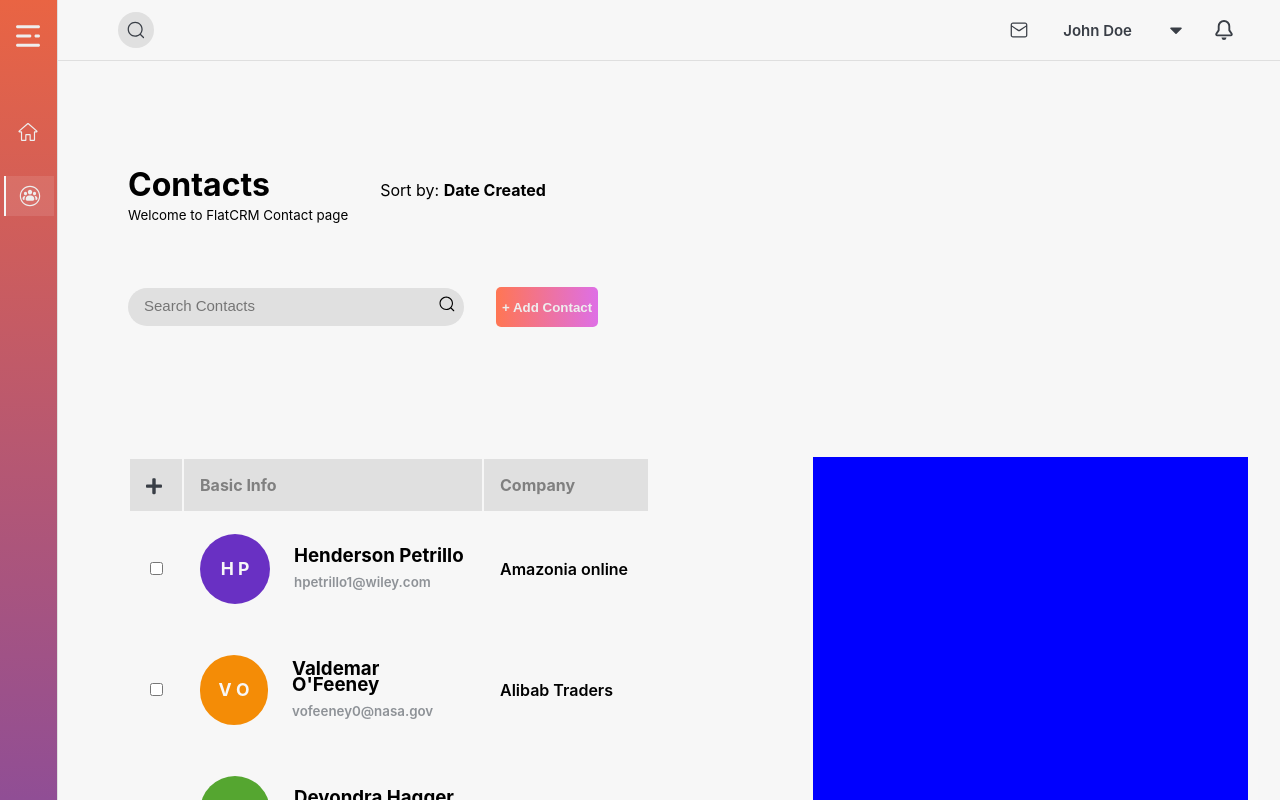
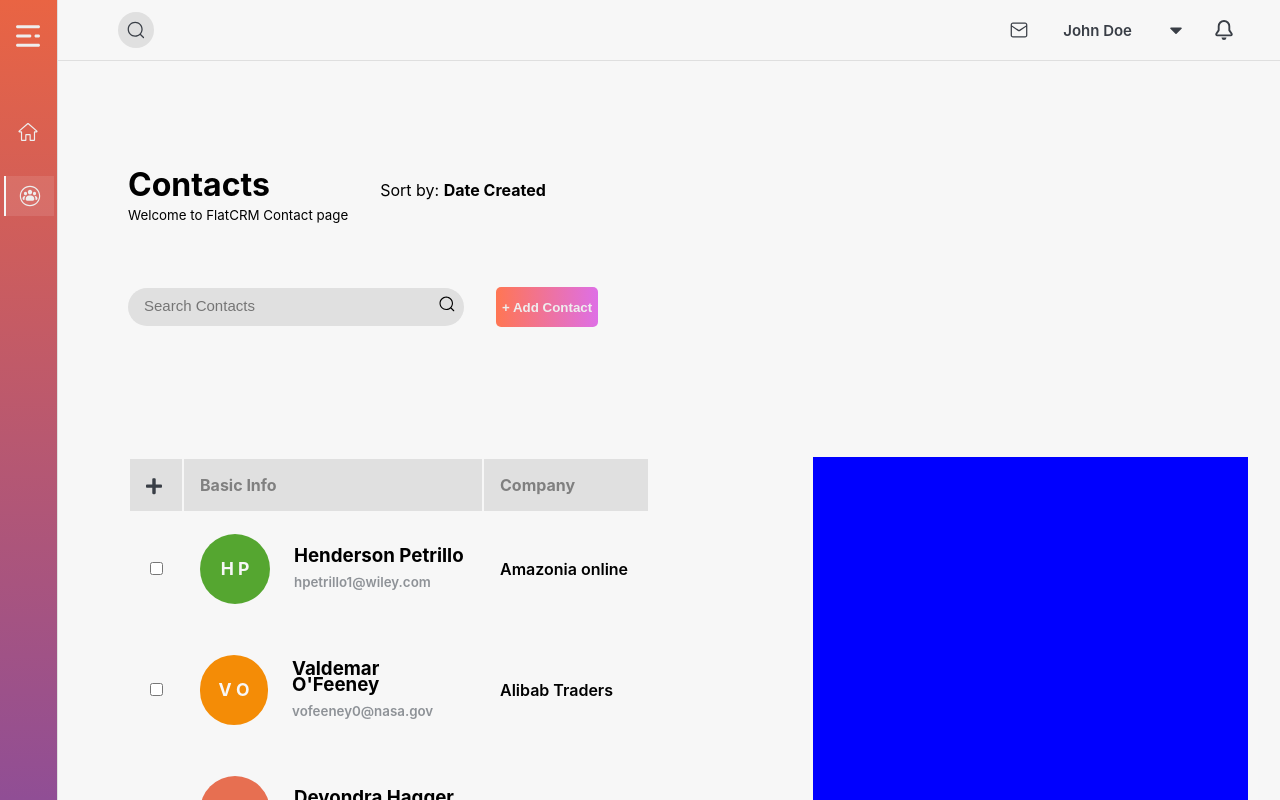
Before and after one commit to Sangeethshiv36/fe-task, a React (Create React App) app: page / in a window 1280 px wide. Shown: the top 800 px of the page. Built offline with nearby package versions, Linux system fonts and the light colour scheme.

Commit message:
some tweaks done

```diff
--- a/src/components/ContactsHeader.js
+++ b/src/components/ContactsHeader.js
@@ -5,7 +5,7 @@ function ContactsHeader() {
   return (
     <>
       <div className="top-content">
-        <div class="ct-header">
+        <div className="ct-header">
           <h1>Contacts</h1>
           <sub>Welcome to FlatCRM Contact page</sub>
         </div>
--- a/src/components/ContactsList.js
+++ b/src/components/ContactsList.js
@@ -44,6 +44,7 @@ function ContactsList() {
   const headingColumns = ['Basic Info', 'Company'];
   const tableData = appState.usersList.map((userData) => {
     const name = `${userData.first_name} ${userData.last_name}`;
+    if (appState.activeUser.userName !== name) {
       return {
         info: (
           <ProfileInfo
@@ -54,7 +55,12 @@ function ContactsList() {
         ),
         company: userData.company
       };
+    } else {
+      return null;
+    }
   });
+
+  const updatedData = tableData.filter((data) => data);
 
   if (loading) {
     return (
@@ -66,7 +72,7 @@ function ContactsList() {
 
   return (
     <div className="contacts-list">
-      <Table tableData={tableData} headingColumns={headingColumns} />
+      <Table tableData={updatedData} headingColumns={headingColumns} />
     </div>
   );
 }
```
Lines whose indentation alone changed are shown as unchanged.
